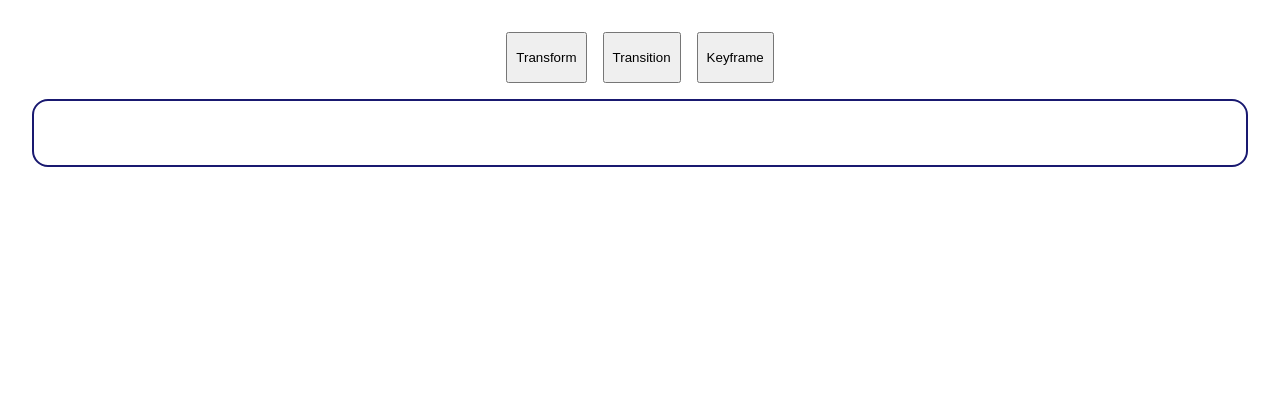
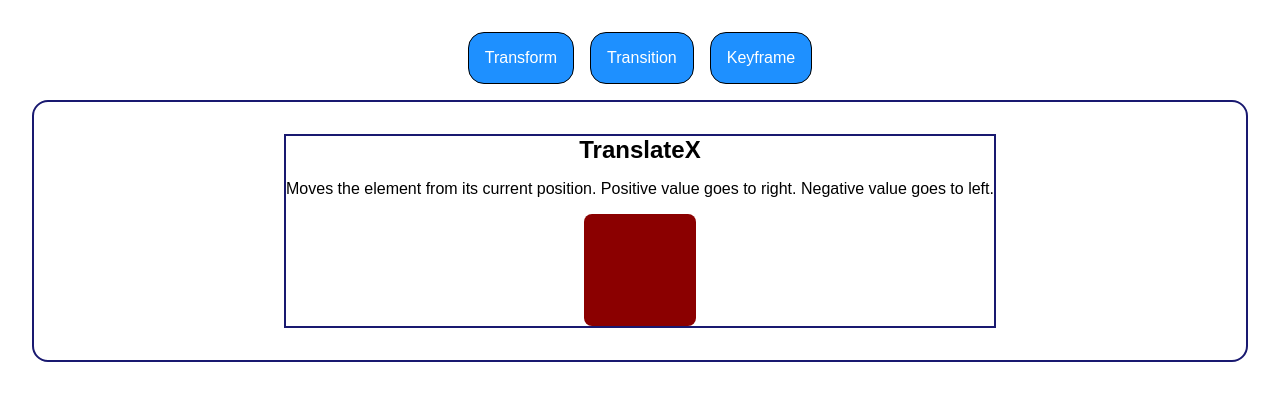
Before and after one commit to andrebarros7201/transform-transition-keyframe-demo, a website built with webpack: page src/index.html in a window 1280 px wide. Both pictures are taken after a click on the button "Transform". Built offline with nearby package versions, Linux system fonts and the light colour scheme.

Commit message:
translateX

```diff
--- a/src/demos/transform.js
+++ b/src/demos/transform.js
@@ -0,0 +1,30 @@
+const translate = () => {
+  const contentDiv = document.querySelector("#content");
+  while (contentDiv.firstChild) {
+    contentDiv.removeChild(contentDiv.firstChild);
+  }
+
+  const div = document.createElement("div");
+  const title = document.createElement("h2");
+  title.textContent = "TranslateX";
+
+  const paragraph = document.createElement("p");
+  paragraph.textContent = `Moves the element from its current position.
+  Positive value goes to right.
+  Negative value goes to left.`;
+
+  const square = document.createElement("div");
+  square.classList.add("translateX");
+
+  div.appendChild(title);
+  div.appendChild(paragraph);
+  div.appendChild(square);
+
+  contentDiv.appendChild(div);
+};
+
+const transformAll = () => {
+  translate();
+};
+
+export { transformAll };
--- a/src/index.js
+++ b/src/index.js
@@ -1,5 +1,10 @@
 import "./style.css";
+import { transformAll } from "./demos/transform";
 
 const transform = document.querySelector("#transform");
 const transition = document.querySelector("#transition");
 const keyframes = document.querySelector("#keyframes");
+
+transform.addEventListener("click", () => {
+  transformAll();
+});
--- a/src/style.css
+++ b/src/style.css
@@ -30,5 +30,35 @@ nav{
 }
 
 #transition,#transform,#keyframe{
-    padding: 1rem 0.5rem;
+    background-color: dodgerblue;
+    color:white;
+    font-size: 1rem;
+    padding: 1rem 1rem;
+    border: 1px solid black;
+    border-radius: 1rem;
+    transition: background-color 0.2s ease-in-out;
 }
+
+#transition:hover,#transform:hover,#keyframe:hover{
+    background-color: blue;
+}
+
+#content > div{
+    display: flex;
+    flex-direction: column;
+    justify-content: center;
+    align-items: center;
+    gap: 1rem;
+    border: 2px solid midnightblue;
+}
+
+#content > div > div{
+    height: 7rem;
+    width: 7rem;
+    border-radius: 0.5rem;
+    background-color: darkred;
+}
+
+.translateX:hover{
+    transform: translateX(1rem);
+}
```
